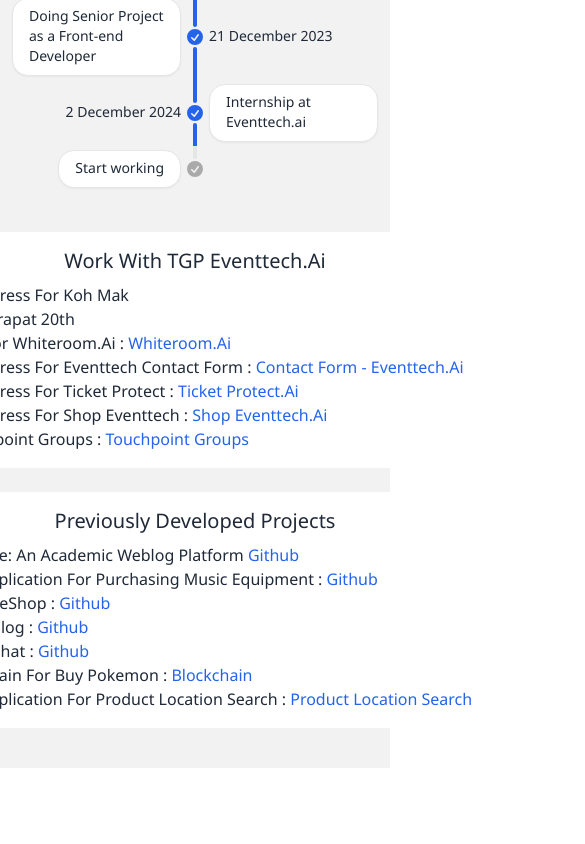
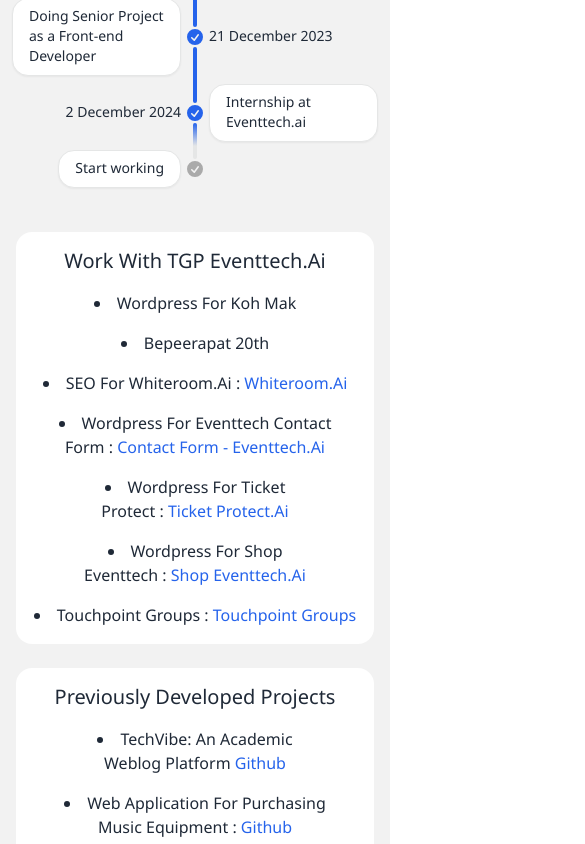
Before and after one commit to entsrkk/earth-port, a Next.js app: page / in a window 390 px wide. Shown: the part 4240-5084 px from the top of the page, 585 px wide, since content can reach past the window. Before the commit the page ends 5008 px from the top, so only its background shows below. Built offline with nearby package versions, Linux system fonts and the light colour scheme.

Commit message:
edit css for responsive

```diff
--- a/src/app/components/MyExperiences.tsx
+++ b/src/app/components/MyExperiences.tsx
@@ -150,7 +150,7 @@ const MyExperiences = () => {
               <div className="timeline-end timeline-box text-balance">
                 Internship at Eventtech.ai
               </div>
-              <hr className="bg-blue-600"/>
+              <hr className="bg-gradient-to-b xl:bg-gradient-to-r from-blue-600 to-oklch(92.4169% .00108 197.138 / 1)"/>
             </li>
             <li>
               <hr />
@@ -174,10 +174,10 @@ const MyExperiences = () => {
             </li>
           </ul>
         </div>
-        <div className="capitalize space-y-6">
-          <div className="bg-white w-[800px] flex flex-col justify-center items-center rounded-2xl py-4">
-            <p className="text-xl mb-2">Work with TGP Eventtech.ai</p>
-            <ul className="list-disc list-inside">
+        <div className="capitalize space-y-6 px-4">
+          <div className="bg-white w-full flex flex-col justify-center items-center rounded-2xl py-4">
+            <p className="text-xl mb-4 sm:mb-2">Work with TGP Eventtech.ai</p>
+            <ul className="list-disc list-inside px-4 sm:px-16 lg:px-36 text-balance space-y-4 sm:space-y-0 text-center sm:text-left">
               <li>wordpress for Koh Mak</li>
               <li>bepeerapat 20th</li>
               <li>
@@ -233,9 +233,9 @@ const MyExperiences = () => {
               </li>
             </ul>
           </div>
-          <div className="bg-white w-[800px] flex flex-col justify-center items-center rounded-2xl py-4">
-            <p className="text-xl mb-2">Previously developed projects</p>
-            <ul className="list-disc list-inside">
+          <div className="bg-white w-full flex flex-col justify-center items-center rounded-2xl py-4">
+            <p className="text-xl mb-4 sm:mb-2">Previously developed projects</p>
+            <ul className="list-disc list-inside px-4 sm:px-16 lg:px-36 text-balance space-y-4 sm:space-y-0 text-center sm:text-left">
               <li>
                 TechVibe: an Academic Weblog Platform{" "}
                 <Link
```
